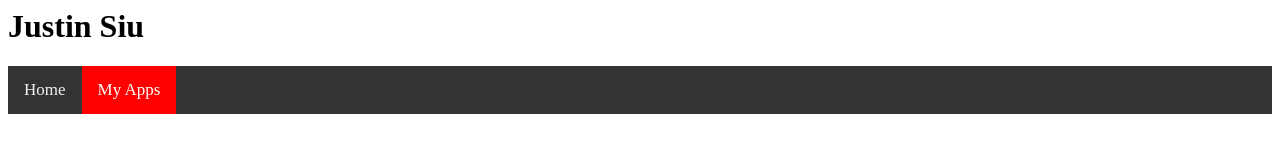
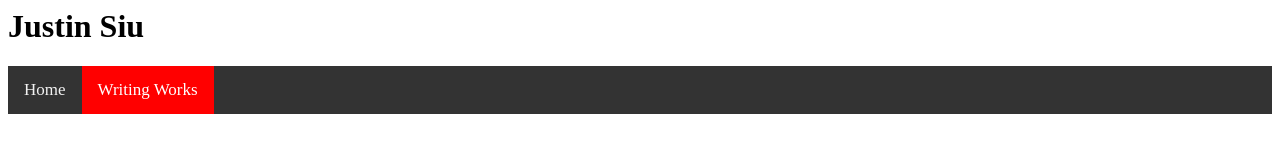
Before and after one commit to flying2tofu/Website, a plain HTML site: page page2.html in a window 1280 px wide. Drawn offline with Linux system fonts and the light colour scheme.

Commit message:
Update page2.html

```diff
--- a/page2.html
+++ b/page2.html
@@ -3,7 +3,7 @@
   <h1>Justin Siu </h1>
    <div class="topnav">
   <a href="index.html">Home</a>
-  <a class = "active" href="myapps.html">My Apps</a>
+  <a class = "active" href="pages2.html">Writing Works</a>
 </div>
 
 </html>
```
